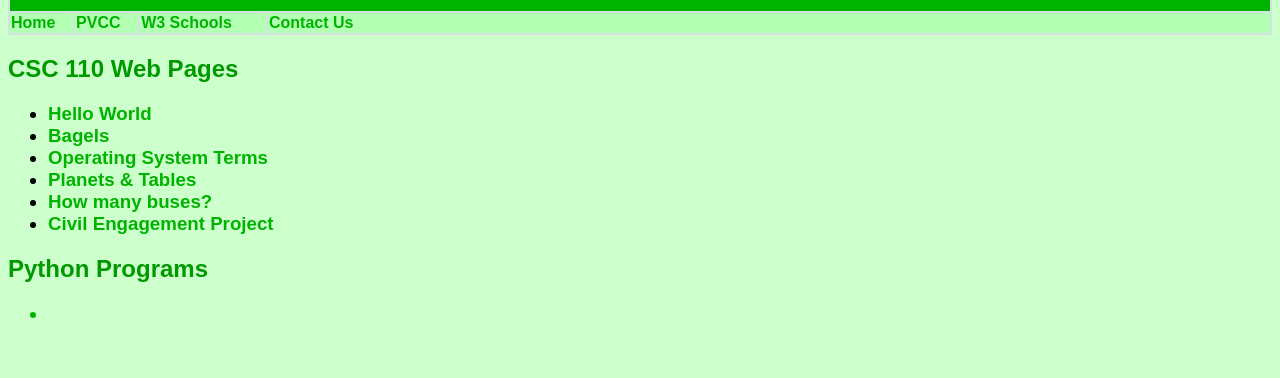
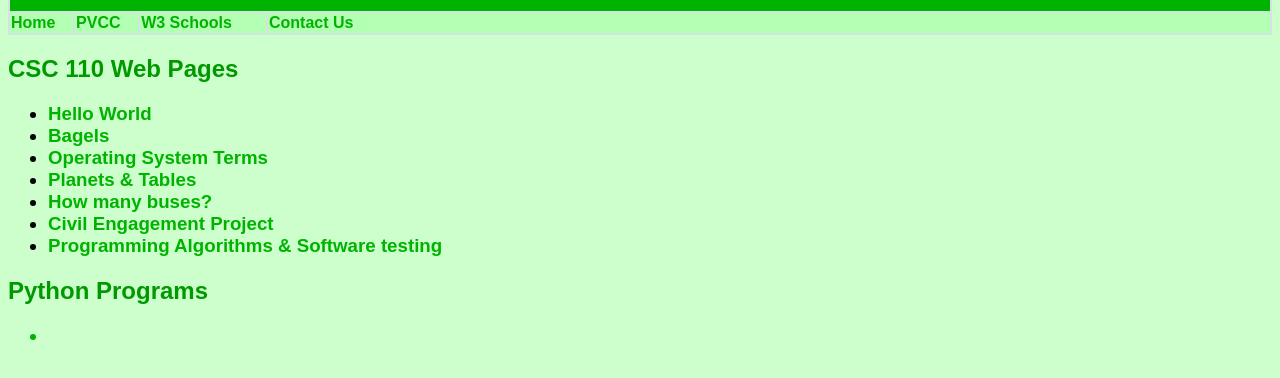
Before and after one commit to kskeens-pvcc/kskeens-pvcc.github.io, a plain HTML site: page index.html in a window 1280 px wide. Shown: the part 122-500 px from the top of the page. Drawn offline with Linux system fonts and the light colour scheme.

Commit message:
Update index.html

```diff
--- a/index.html
+++ b/index.html
@@ -42,6 +42,7 @@
   <li><a href = "planets.html"> Planets & Tables </a></li>
   <li><a href = "buses.html"> How many buses? </li>
   <li><a href = "civicproject.html"> Civil Engagement Project </li>
+  <li><a href = "programming.html"> Programming Algorithms & Software testing </li>
 </ul>
 </h3>
   <h2>Python Programs </h2>
```
